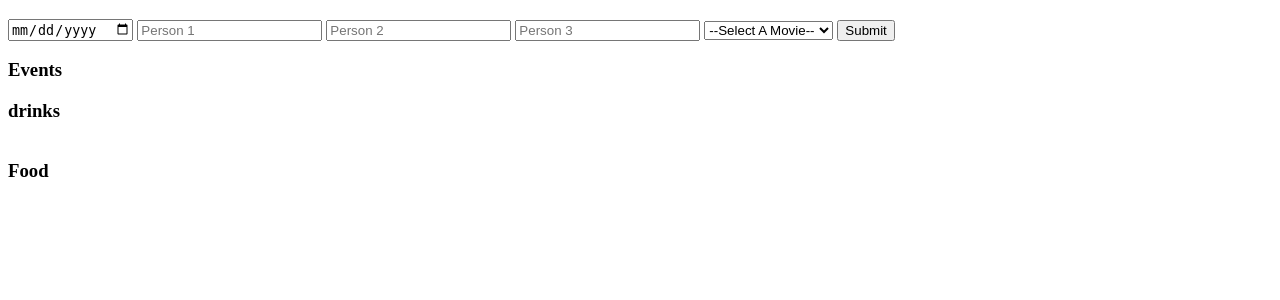
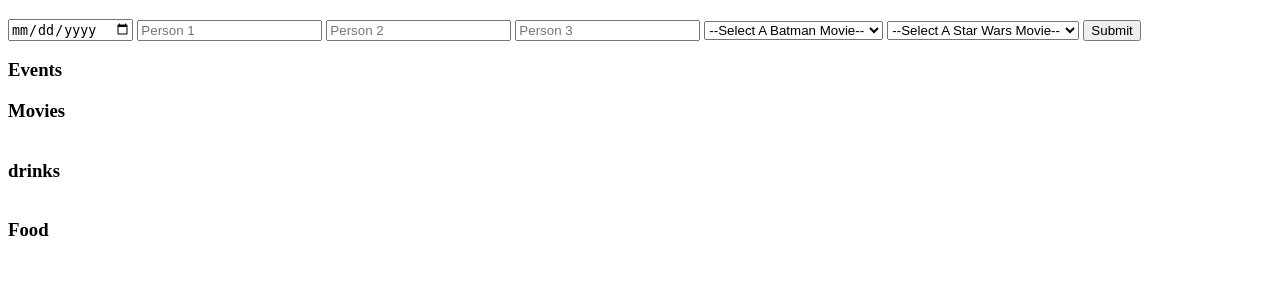
Before and after one commit to Jonathan-Eboh/Personal_full_stack_two, a Node server app: template views/event.ejs in a window 1280 px wide. Shown: the part 41-341 px from the top of the page. Run offline with Node 20, Linux system fonts and the light colour scheme; the template is opened without the code that fills it, so the values that code supplies are empty; some libraries are stand-ins or nearby versions.

Commit message:
Updates, ~1:30 past deadline

```diff
--- a/app/routes.js
+++ b/app/routes.js
@@ -58,9 +58,12 @@ module.exports = function (app, passport, db) {
         // console.log("this is drinkJson length ", drinkJson.size);
         // console.log("this is groceryJson length ", groceryJson.size);
         console.log("this is movieJson.Search length ", movieJson.Search.length);
+        console.log("this is movieJson.Search  ", movieJson.Search);
         foodJson = foodJson.meals.slice(0, 3)
         groceryJson = groceryJson.slice(0, 10)
         drinkJson = drinkJson.drinks.slice(0, 3)
+        movieJson = movieJson.Search
+        movieTwoJson = movieTwoJson.Search
         //console.log(groceryJson.length);
         //const result = await db.collection('cart').find().toArray() //can use this logic structure later to loop through grocery items and try to find them in the cart, then do stuff based on that
         res.render('event.ejs', { event: groceryJson, drink: drinkJson, food: foodJson, movie: movieJson, movieTwo: movieTwoJson })
--- a/public/style.css
+++ b/public/style.css
@@ -62,6 +62,12 @@ nav ul {
 }
 
 
+.movie-data {
+  display: flex;
+  justify-content: space-between;
+  flex-wrap: wrap;
+  /* font-size: 1.2em; */
+}
 
 
 
--- a/views/event.ejs
+++ b/views/event.ejs
@@ -31,10 +31,22 @@
         <input type="text" placeholder="Person 3" name="personThree">
 
         <select name="bat-man-movie" id="bat-man-movieSelect">
-            <option value="">--Select A Movie--</option>
+            <option value="">--Select A Batman Movie--</option>
             <% for(var i=0; i<movie.length; i++) {%>
 
-                <option value="high">High</option>
+                <option value="<%= movie[i].title %>">
+                    <%= movie[i].Title %>
+                </option>
+                <% } %>
+        </select>
+
+        <select name="star-wars-movie" id="star-wars-movieSelect">
+            <option value="">--Select A Star Wars Movie--</option>
+            <% for(var i=0; i<movieTwo.length; i++) {%>
+
+                <option value="<%= movieTwo[i].title %>">
+                    <%= movieTwo[i].Title %>
+                </option>
                 <% } %>
         </select>
         <button type="submit">Submit</button>
@@ -51,6 +63,38 @@
             <li class="message <%= event[i].title %>">
                 <span>
                     <%= event[i].title %>
+
+                </span>
+
+                <span>
+                    <i class="fa fa-trash" aria-hidden="true"></i>
+                </span>
+
+                <span>
+                    <i class="fa fa-check-square" aria-hidden="true"></i>
+                </span>
+
+
+
+            </li>
+
+            <% } %>
+    </ul>
+
+    <h3>Movies</h3>
+    <ul class="movie-data">
+        <% for(var i=0; i<movie.length; i++) {%>
+
+
+
+            <li class="message <%= movie[i].Title %>">
+                <span>
+                    <%= movie[i].Title %>
+
+                </span>
+                <span>
+
+                    <img src="<%= movie[i].Poster %>" alt="<%= movie[i].Title %>">
                 </span>
 
                 <span>
```
Also changed, not shown: views/index.ejs (+15 -10 lines), public/img/movie-date-night.jpg (added).
